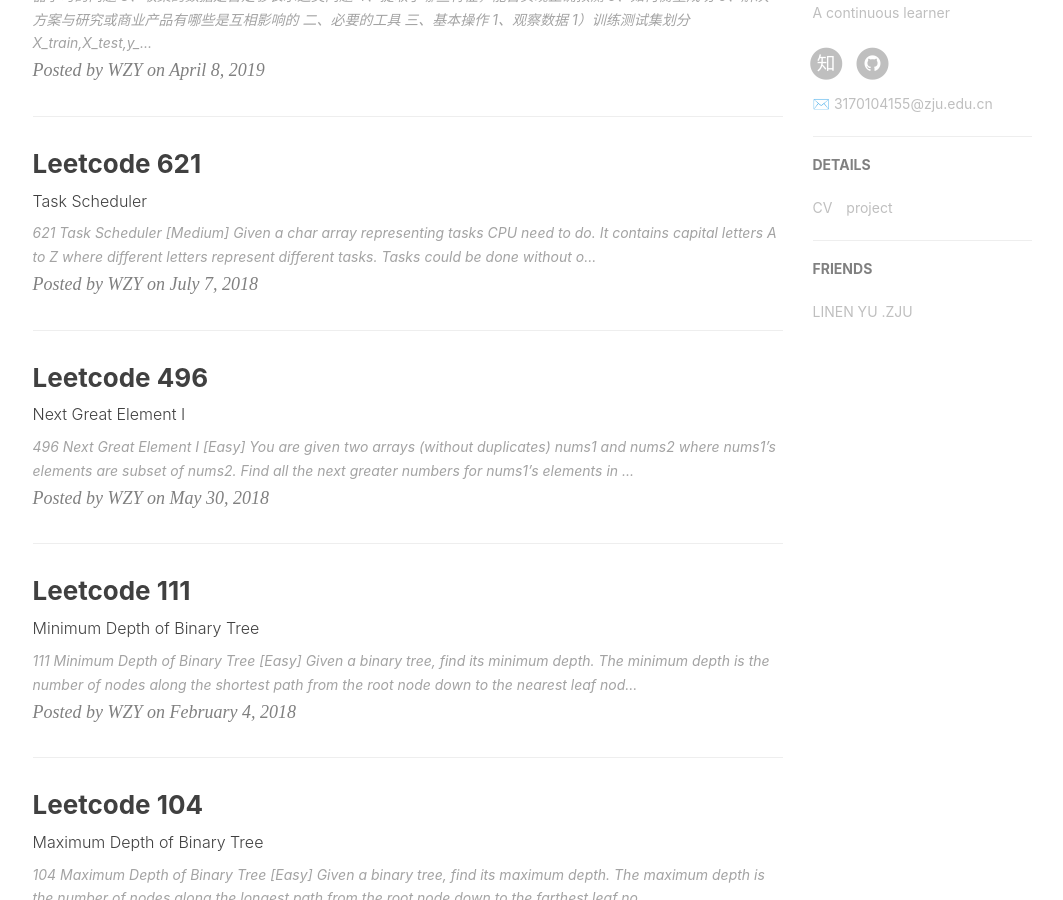
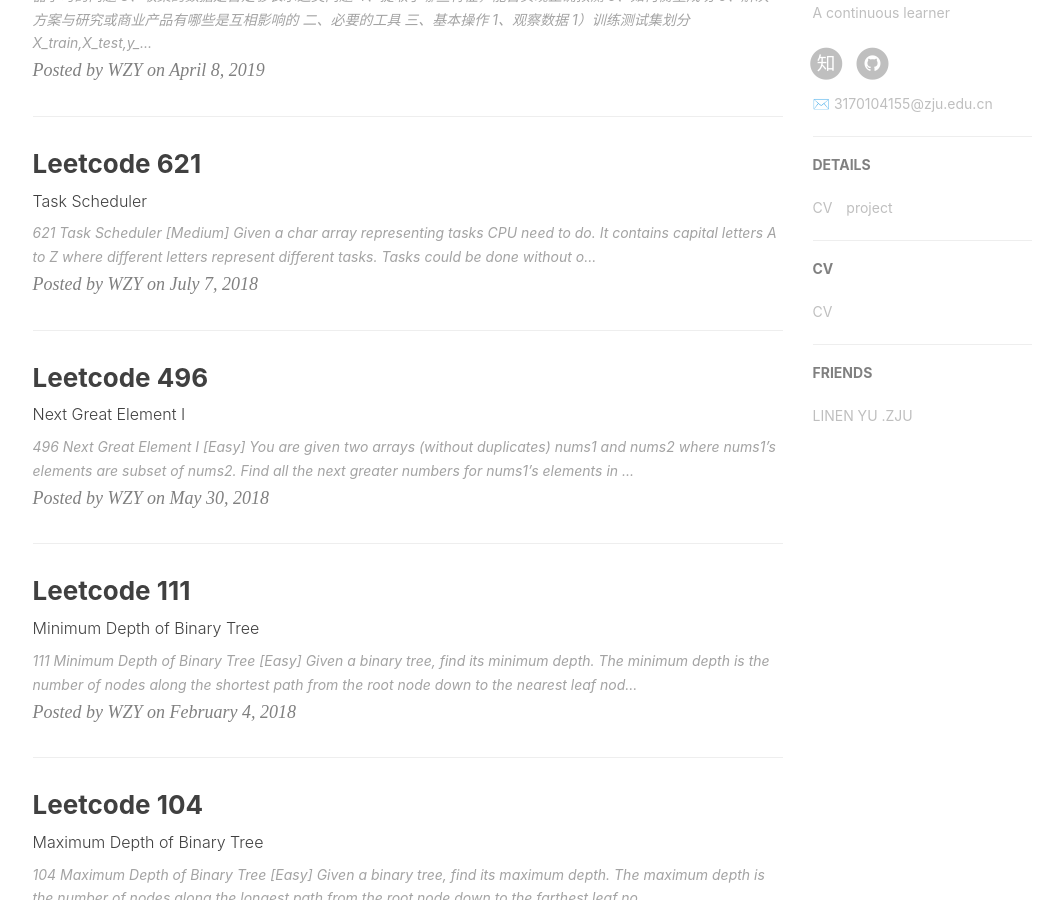
Before and after one commit to ZaccWu/ZaccWu.github.io, a Jekyll site: the page built from index.html, in a window 1280 px wide and 900 px high, scrolled down 820 px. Shown: the whole window, without its empty margins (135-1198 px from the left). Built offline with Jekyll 4.4.1, drawn with Linux system fonts in a browser that asks for light colours; nearby versions of some CDN libraries; the list of posts is cut into pages by our own code; comment, search, counter and statistics services are not loaded.

Commit message:
Update page.html

```diff
--- a/_layouts/page.html
+++ b/_layouts/page.html
@@ -201,6 +201,13 @@ layout: default
 	    	</ul>
                 {% endif %}
 
+	    	<hr>
+	    	<h5>CV</h5>
+	    	<ul class="list-inline">
+		    <li><a href="https://github.com/Tinky2013/Tinky2013.github.io/raw/master/img/cv.pdf">CV</a></li>
+	    	</ul>
+
+
                 <!-- Friends Blog -->
                 {% if site.friends %}
                 <hr>
```
